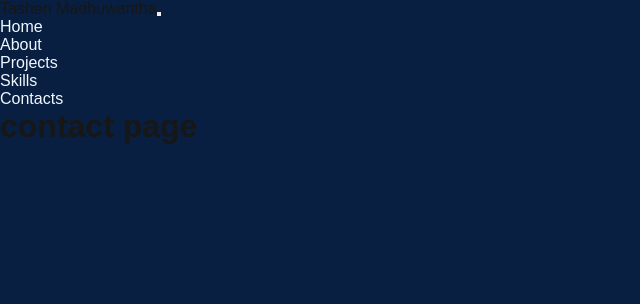
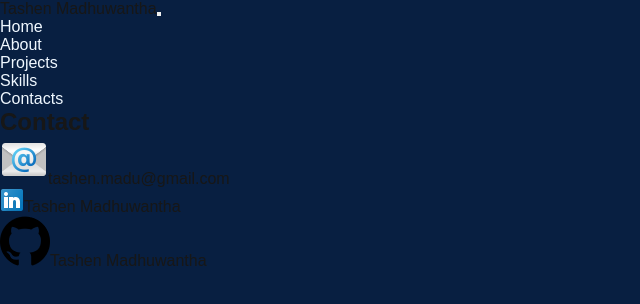
Before and after one commit to Shenmadu/my-profile, a Next.js app: page /contact in a window 1280 px wide. Shown: the top 304 px of the page, without its empty margins (0-640 px from the left). Built offline with nearby package versions, Linux system fonts and the light colour scheme; a web font is replaced by a local one.

Commit message:
fea : contact section add

```diff
--- a/src/app/contact/page.tsx
+++ b/src/app/contact/page.tsx
@@ -1,9 +1,45 @@
 import React from 'react'
+import Image from "next/image";
+import gmail from "../assests/emailicon.png";
+import In from "../assests/icons8-linkedin-logo-24.png";
+import git from "../assests/gitimg.png";
+
 
 function page() {
   return (
-    <div>
-      <h1>contact page</h1>
+    <div className='container'>
+      <div className="bbg-transparent text-white">
+        <section className="contact">
+          <h1 className="header-two">Contact</h1>
+          <div className="row col-lg-12" data-aos="fade-up" data-aos-anchor-placement="center-center">
+
+            <div className="icons mt-5">
+              <div className="justify-content-md-start">
+                <a href="#">
+                  <Image src={gmail} className="m-lg-1" alt="..." />
+                  tashen.madu@gmail.com
+                </a>
+              </div>
+              <div className="justify-content-md-start mt-3">
+                <a href="#">
+                  <Image src={In} className="m-lg-1" alt="..." />
+                  Tashen Madhuwantha
+                </a>
+              </div>
+              <div className="justify-content-md-start mt-3">
+                <a href="#">
+                  <Image src={git} className="m-lg-1" alt="..." />
+                  Tashen Madhuwantha
+                </a>
+              </div>
+
+
+
+            </div>
+          </div>
+        </section>
+      </div>
+
     </div>
   )
 }
```
